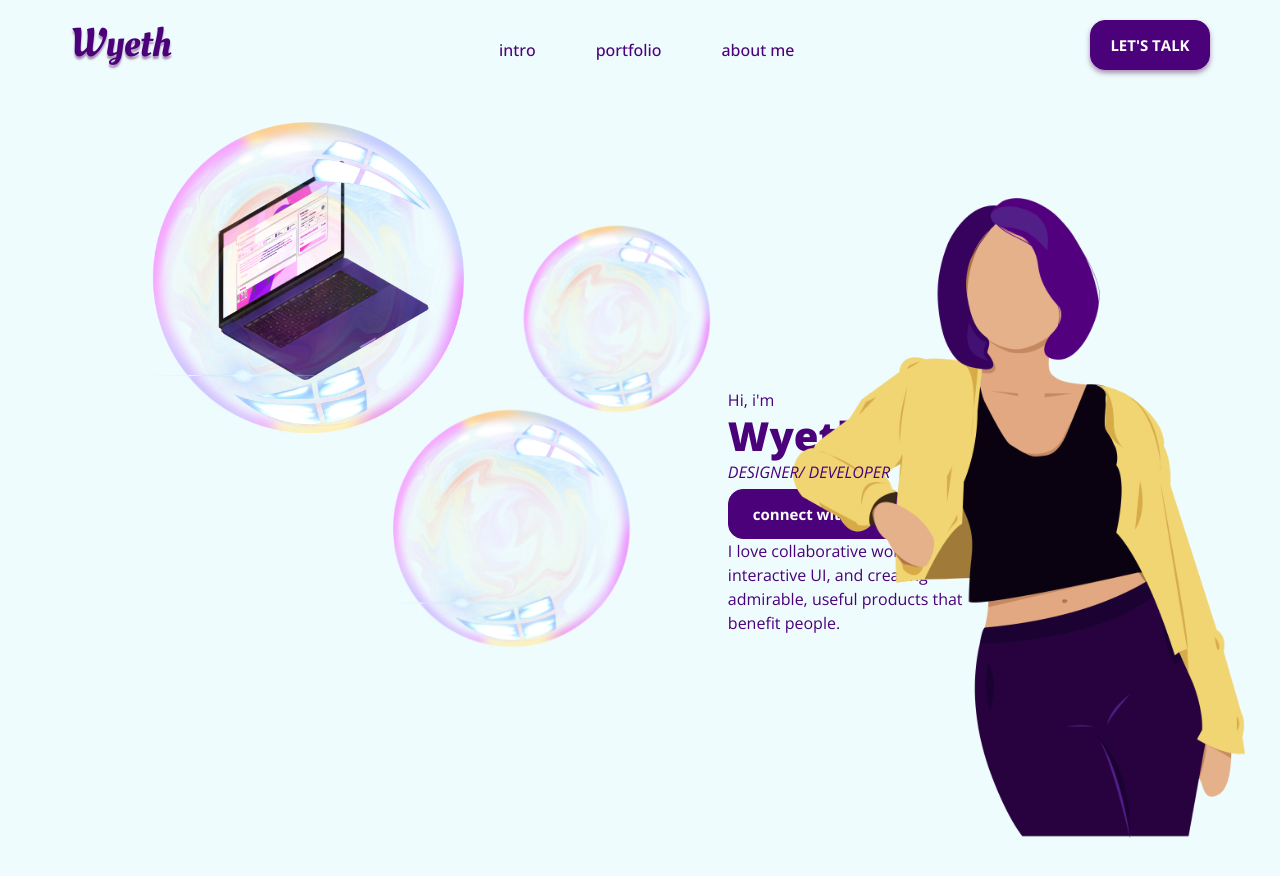
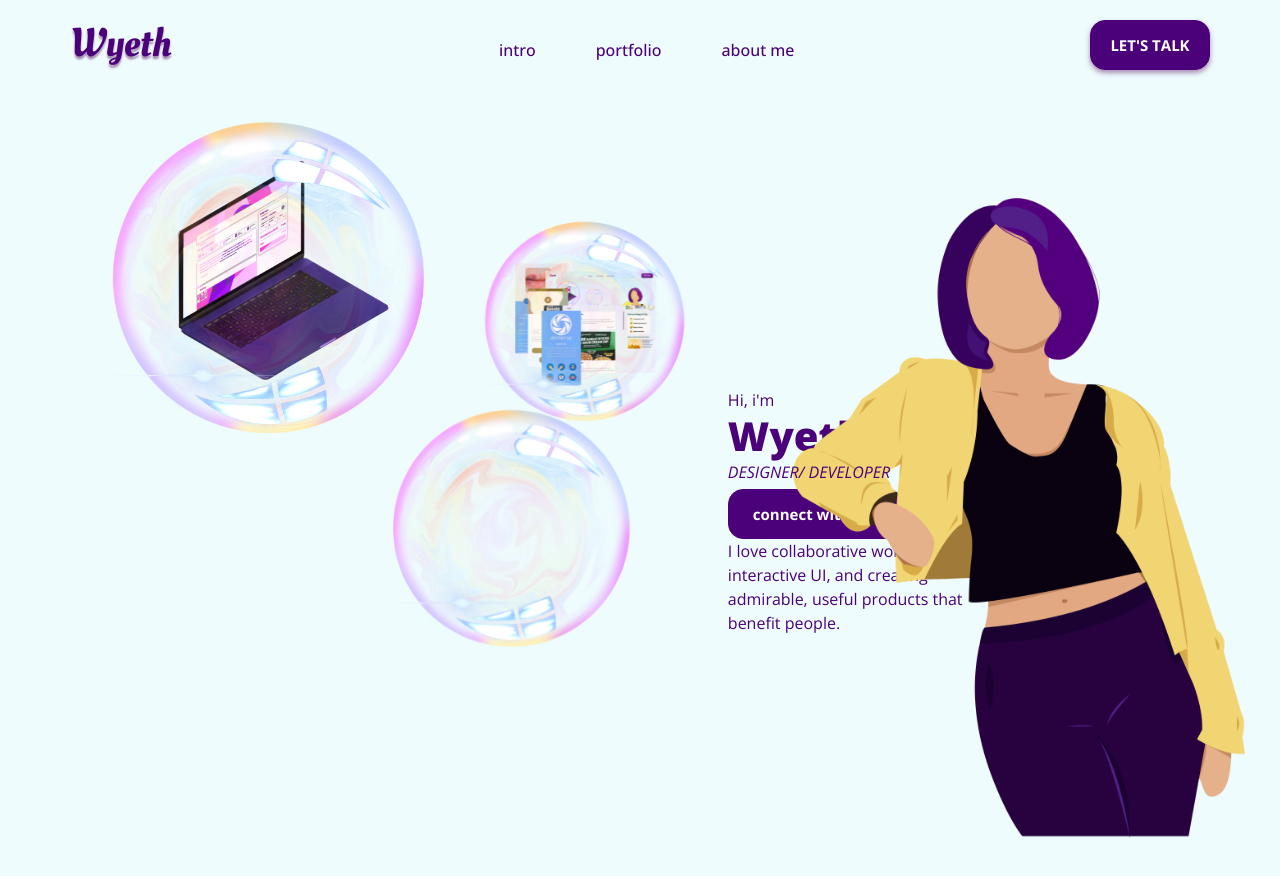
Before and after one commit to danawyeth/wyeth-balbin, a React (Create React App) app: page / in a window 1280 px wide. Shown: the top 876 px of the page. Built offline with nearby package versions, Linux system fonts and the light colour scheme.

Commit message:
Finished bubble hover text. Next: blender tasks for the 3d bubble bg.

```diff
--- a/src/components/Intro.jsx
+++ b/src/components/Intro.jsx
@@ -12,11 +12,20 @@ const Intro = () => {
   return (
     <>
       <div className="intro flex">
-        <div className="leftIntro">
+      <div className="leftIntro">
           <div className="flex">
-            <img className="webBubble" src="laptopBubble.png" alt="" />
-            <img className="uiBubble" src="bubble.png" alt="" />
-            <img className="tdBubble" src="bubble.png" alt="" />
+            <div className="box1">
+            <p><strong>Web Developer</strong> (React/Angular)</p>
+              <img className="webBubble" src="laptopBubble.png" alt="" />
+            </div>
+            <div className="box2">
+            <p><strong>UI/UX Designer</strong></p>
+              <img className="uiBubble" src="uiBubble.png" alt="" />
+            </div>
+            <div className="box3">
+            <p><strong>3D Designer</strong></p>
+              <img className="tdBubble" src="bubble.png" alt="" />
+            </div>
           </div>
         </div>
         <div className="rightIntro">
@@ -41,6 +50,8 @@ const Intro = () => {
           <img className="wyethPng" src="./wyeth.png" alt="" />
         </div>
       </div>
+
+
     </>
   );
 };
--- a/src/styles/app.scss
+++ b/src/styles/app.scss
@@ -1,16 +1,39 @@
 @import url("https://fonts.googleapis.com/css2?family=Oleo+Script:wght@400;700&display=swap");
-@import url('https://fonts.googleapis.com/css2?family=Open+Sans:ital,wght@0,300;0,400;0,500;0,600;0,700;0,800;1,300;1,400;1,500;1,600;1,700;1,800&display=swap');
+@import url("https://fonts.googleapis.com/css2?family=Open+Sans:ital,wght@0,300;0,400;0,500;0,600;0,700;0,800;1,300;1,400;1,500;1,600;1,700;1,800&display=swap");
 
 $light: #eefcfd;
-$dark-primary: #4B017A;
+$dark-primary: #4b017a;
 $dark-primary-lighten: rgba(101, 32, 106, 0.5);
+
+@mixin bubbleText {
+  width: 90%;
+  height: 30%;
+  border-radius: 15px;
+  font-size: clamp(0.7rem, 1.5vw, 4vh);
+  position: absolute;
+  float: right;
+  opacity: 0;
+  padding: 6%;
+  margin-left: 7%;
+  margin-top: 35%;
+  text-align: center;
+  background-color: #fff;
+  transition: all 320ms ease-in-out;
+
+  &:hover {
+    opacity: 1;
+    background-color: rgba($color: #fff, $alpha: 0.9);
+    box-shadow: 0 0 0 0 inset, 0 10px 10px 4px rgba(101, 32, 106, 0.7);
+    //box-shadow: 0 0 0 0 inset, 0 10px 20px 5px rgba($color: #fff, $alpha: .8);
+  }
+}
 
 * {
   padding: 0;
   margin: 0;
   box-sizing: border-box;
   color: $dark-primary;
-  font-family: 'Open Sans', sans-serif;
+  font-family: "Open Sans", sans-serif;
 }
 
 .main {
@@ -28,7 +51,7 @@ $dark-primary-lighten: rgba(101, 32, 106, 0.5);
     h1 {
       font-family: "Oleo Script", cursive;
       text-shadow: 0 3px 2px $dark-primary-lighten;
-      color: d$dark-primary;
+      color: $dark-primary;
     }
     ul {
       list-style: none;
@@ -61,9 +84,9 @@ $dark-primary-lighten: rgba(101, 32, 106, 0.5);
       &:hover {
         color: $dark-primary;
         background-color: transparent;
-            box-shadow: 0 0 10px 0 rgba(101, 32, 106, 0.8) inset, 0 0 10px 4px rgba(101, 32, 106, 0.8);
+        box-shadow: 0 0 10px 0 rgba(101, 32, 106, 0.8) inset,
+          0 0 10px 4px rgba(101, 32, 106, 0.8);
       }
-
     }
   }
 }
@@ -72,15 +95,10 @@ $dark-primary-lighten: rgba(101, 32, 106, 0.5);
   height: 100vh;
   display: flex;
   margin-top: 10px;
-    //flex-wrap: wrap;
-    //flex-shrink: 0;
-    //background: transparent;
 
-
-    .leftIntro{
+  .leftIntro {
     width: 58%;
     position: relative;
-
 
     .flex {
       margin-top: -20px;
@@ -90,62 +108,82 @@ $dark-primary-lighten: rgba(101, 32, 106, 0.5);
       flex-flow: row wrap;
       align-items: center;
 
+      .box1 {
+        width: 50%;
+        height: 50%;
+        margin-left: 80px;
+        transition: all 10s ease;
+        animation: animate 10s ease-in-out infinite;
+
+        p {
+          @include bubbleText();
+        }
 
         .webBubble {
-                width: 50%;
-                height: 50%;
-                margin-left: 120px;
-                animation: animate 10s ease-in-out infinite;
+          width: 100%;
+        }
 
         @keyframes animate {
-                    0%, 100%
-                      {
+          0%,
+          100% {
             transform: translateY(-10px);
           }
-                    50%
-                      {
-                        transform: translateY(10px);
-                      }
-                    }
-
-            }
-            .uiBubble {
-                width: 30%;
-                height: 30%;
-                margin-left: 20px;
-                margin-top: 80px;
-                animation: animate 11s ease-in-out infinite;
-
-                @keyframes animate {
-                    0%, 100%
-                      {
-                        transform: translateY(-10px);
-                      }
-                    50%
-                      {
-                        transform: translateY(10px);
-                      }
-                    }
-            }
-            .tdBubble {
-                width: 38%;
-                height: 380%;
-                margin-left: 368px;
-                margin-top: -65px;
-                animation: animate 8s ease-in-out infinite;
-
-                @keyframes animate {
-                    0%, 100%
-                      {
-                        transform: translateY(-10px);
-                      }
-                    50%
-                      {
+          50% {
             transform: translateY(10px);
           }
         }
       }
 
+      .box2 {
+        width: 32%;
+        margin-left: 20px;
+        margin-top: 85px;
+        animation: animate 11s ease-in-out infinite;
+
+        @keyframes animate {
+          0%,
+          100% {
+            transform: translateY(-10px);
+          }
+          50% {
+            transform: translateY(10px);
+          }
+        }
+
+        p {
+          @include bubbleText();
+          padding: 9%;
+        }
+        .uiBubble {
+          width: 100%;
+        }
+      }
+
+      .box3 {
+        width: 38%;
+        margin-left: 368px;
+        margin-top: -65px;
+        animation: animate 8s ease-in-out infinite;
+
+        p {
+          @include bubbleText();
+          padding: 10%;
+        }
+
+        @keyframes animate {
+          0%,
+          100% {
+            transform: translateY(-10px);
+          }
+          50% {
+            transform: translateY(10px);
+          }
+        }
+
+        .tdBubble {
+          width: 100%;
+        }
+      }
     }
   }
   .rightIntro {
@@ -157,9 +195,13 @@ $dark-primary-lighten: rgba(101, 32, 106, 0.5);
       margin: 280px 0 0 0;
       //z-index: 4; 115px
 
-
-            .hi {margin: 0;}
-            .name {font-weight: 800;margin: 0;}
+      .hi {
+        margin: 0;
+      }
+      .name {
+        font-weight: 800;
+        margin: 0;
+      }
       .craft {
         font-style: italic;
         margin: 0;
@@ -180,7 +222,6 @@ $dark-primary-lighten: rgba(101, 32, 106, 0.5);
         &:hover {
         }
       }
-
       .long-text {
         width: 240px;
       }
@@ -195,5 +236,4 @@ $dark-primary-lighten: rgba(101, 32, 106, 0.5);
       //opacity: 0.8;
     }
   }
-
 }
```
Also changed, not shown: public/uiBubble.png (added). Lines whose indentation alone changed are shown as unchanged.
